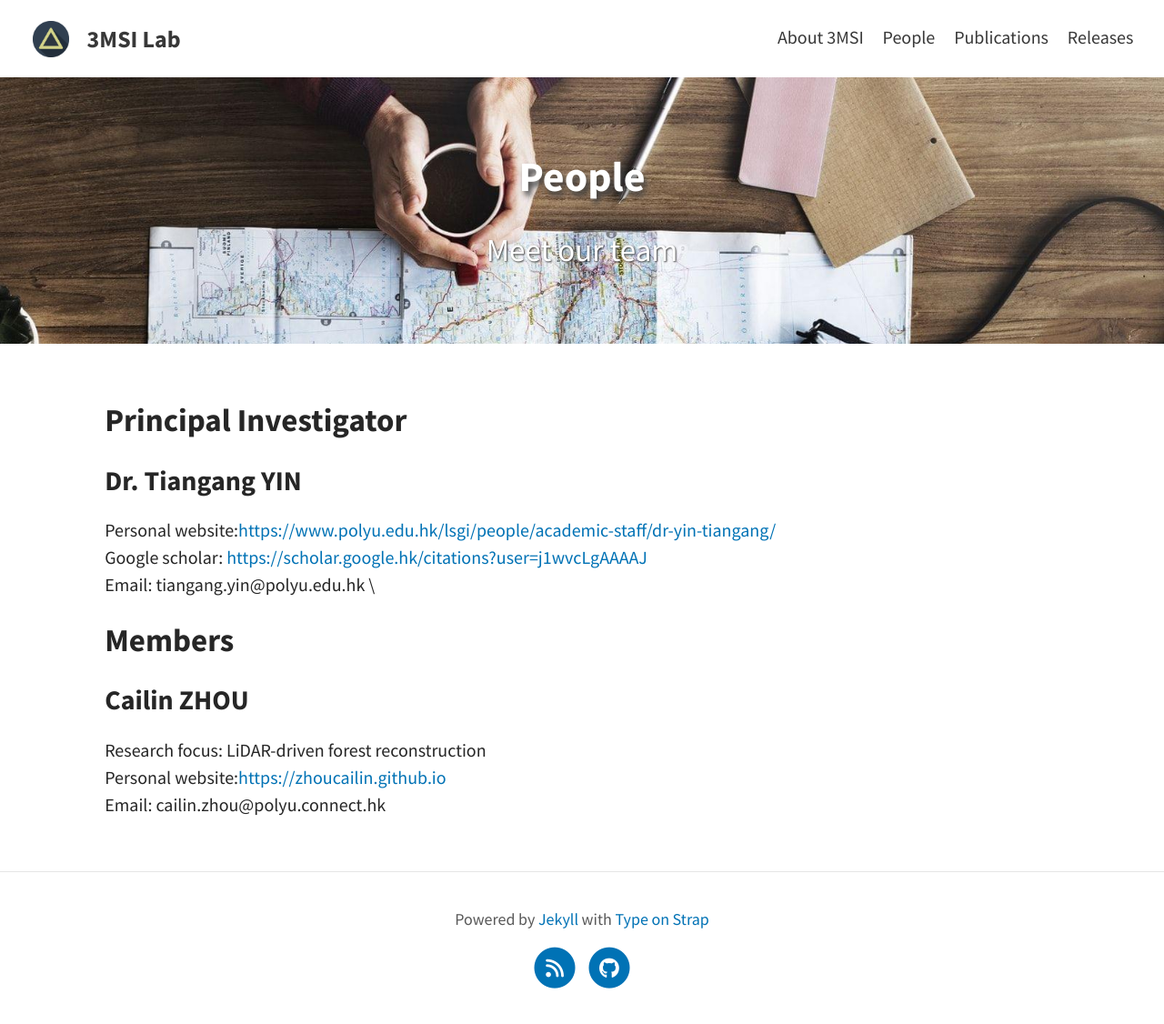
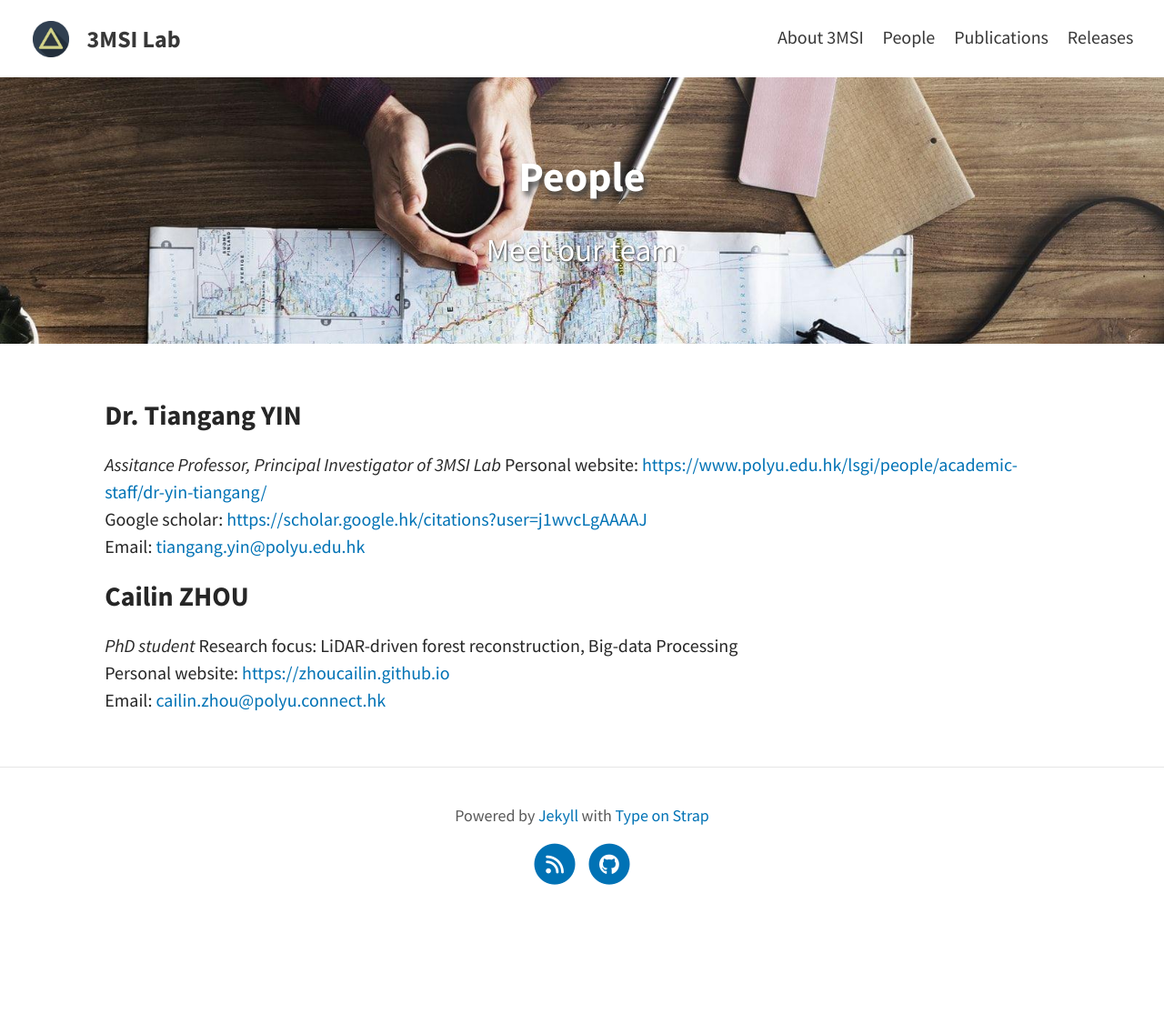
Before and after one commit to ZhouCailin/yinlab, a Jekyll site: the page built from pages/member.md, in a window 1280 px wide. Shown: the whole page at 91% size. Built offline with Jekyll 4.4.1, drawn with Linux system fonts in a browser that asks for light colours; a script that is not in the unit is left out; after the commit the page ends 1011 px from its top, so only the background shows below that.

Commit message:
Update member.md

```diff
--- a/pages/member.md
+++ b/pages/member.md
@@ -5,14 +5,14 @@ subtitle: "Meet our team"
 feature-img: "assets/img/pexels/search-map.jpeg"
 ---
 
-## Principal Investigator
 ### Dr. Tiangang YIN
-Personal website:<https://www.polyu.edu.hk/lsgi/people/academic-staff/dr-yin-tiangang/> \
+*Assitance Professor, Principal Investigator of 3MSI Lab*
+Personal website: <https://www.polyu.edu.hk/lsgi/people/academic-staff/dr-yin-tiangang/> \
 Google scholar: <https://scholar.google.hk/citations?user=j1wvcLgAAAAJ> \
-Email: tiangang.yin@polyu.edu.hk \
+Email: <tiangang.yin@polyu.edu.hk>
 
-## Members
 ### Cailin ZHOU
-Research focus: LiDAR-driven forest reconstruction \
-Personal website:<https://zhoucailin.github.io> \
-Email: cailin.zhou@polyu.connect.hk
+*PhD student*
+Research focus: LiDAR-driven forest reconstruction, Big-data Processing \
+Personal website: <https://zhoucailin.github.io> \
+Email: <cailin.zhou@polyu.connect.hk>
```
